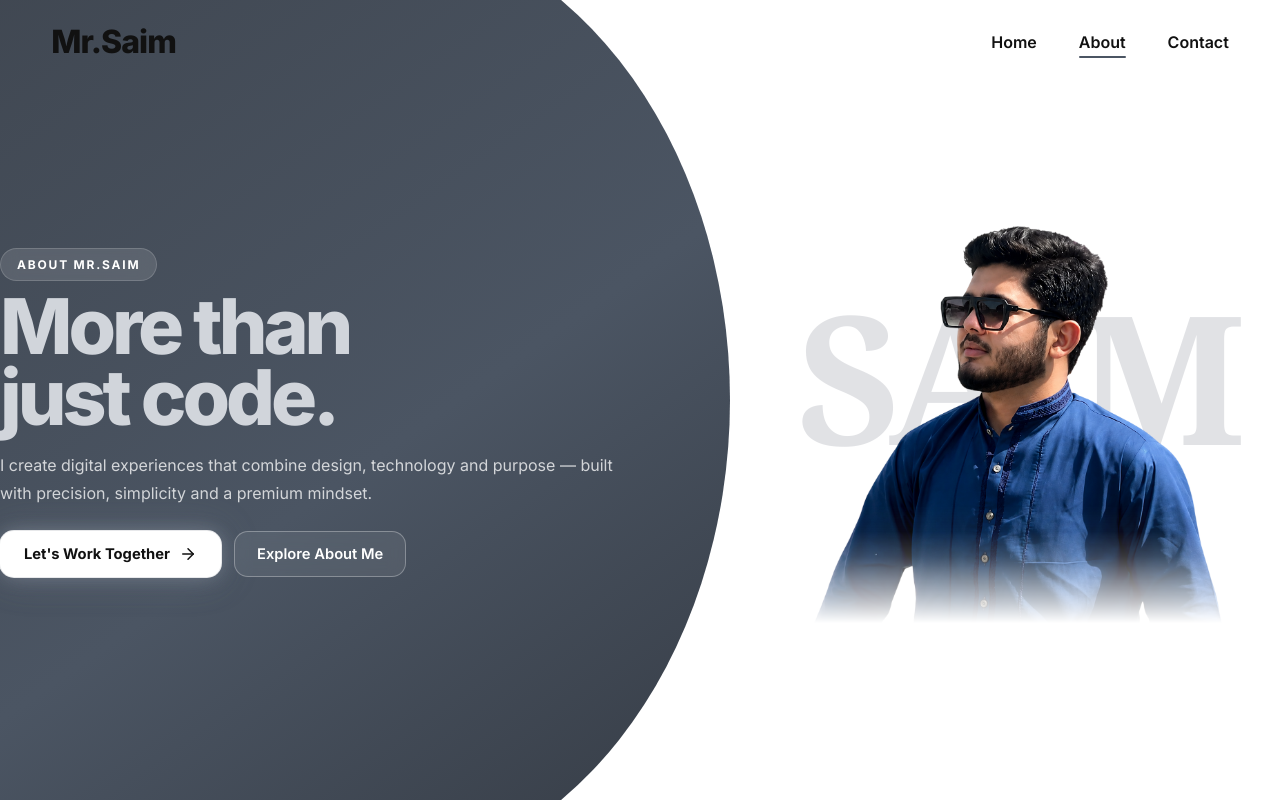
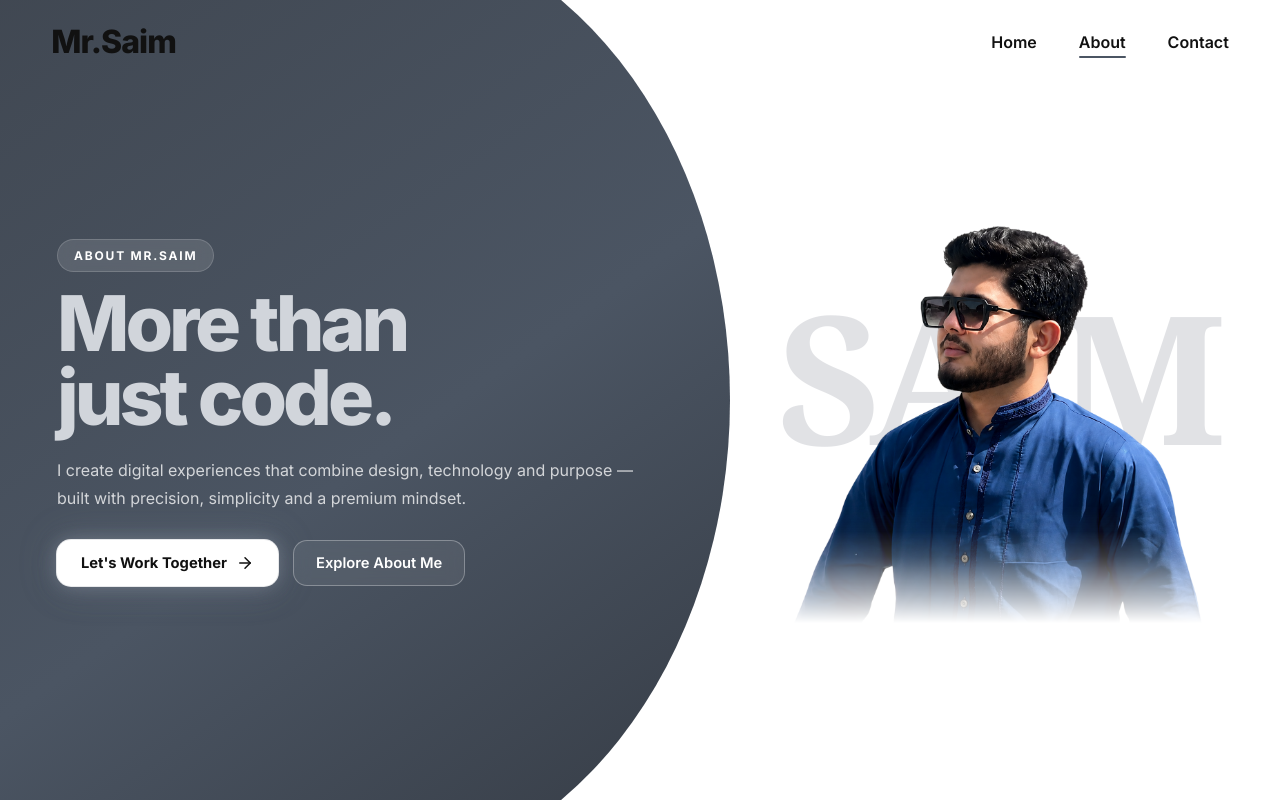
Before and after one commit to saimhafeez32-studio/Mr.Saim-Portfolio, a React (Vite) app: page /about in a window 1280 px wide. Shown: the top 802 px of the page. Built offline with nearby package versions, Linux system fonts and the light colour scheme.

Commit message:
Adjust about hero spacing

```diff
--- a/src/pages/About.css
+++ b/src/pages/About.css
@@ -125,7 +125,12 @@
 
   z-index: 3;
 
-  width: 100%;
+  width: min(
+    1500px,
+    calc(100% - 90px)
+  );
+
+  margin: 0 auto;
 
   display: grid;
 
@@ -133,7 +138,9 @@
 
   align-items: center;
 
-  gap: 40px;
+  gap: 70px;
+
+  box-sizing: border-box;
 }
 
 
@@ -144,7 +151,11 @@
 .about-hero-content {
   max-width: 720px;
 
-  padding-right: 10px;
+  padding-right: 20px;
+
+  padding-left: 12px;
+
+  box-sizing: border-box;
 }
 
 
@@ -153,7 +164,7 @@
 =================================== */
 
 .about-hero-content .about-tag {
-  margin-bottom: 9px;
+  margin-bottom: 13px;
 }
 
 
@@ -162,7 +173,7 @@
 =================================== */
 
 .about-hero-title {
-  margin: 0 0 20px;
+  margin: 0 0 24px;
 
   max-width: none;
 
@@ -191,7 +202,7 @@
 .about-hero-title span {
   display: block;
 
-  margin-top: 2px;
+  margin-top: 4px;
 
   color: #d1d5db;
 }
@@ -204,13 +215,13 @@
 .about-hero-description {
   max-width: 620px;
 
-  margin: 0 0 24px;
+  margin: 0 0 28px;
 
   color: rgba(255, 255, 255, 0.76);
 
   font-size: 1rem;
 
-  line-height: 1.7;
+  line-height: 1.75;
 }
 
 
@@ -223,7 +234,7 @@
 
   align-items: center;
 
-  gap: 13px;
+  gap: 15px;
 }
 
 
@@ -255,16 +266,11 @@
 
   text-decoration: none;
 
-  /*
-    Premium gray shine around the button.
-    Multiple shadows create a soft outer frame.
-  */
-
   box-shadow:
-  0 0 0 1px rgba(255, 255, 255, 0.85),
-  0 0 18px rgba(156, 163, 175, 0.38),
-  0 0 38px rgba(156, 163, 175, 0.25),
-  0 10px 28px rgba(75, 85, 99, 0.20);
+    0 0 0 1px rgba(255, 255, 255, 0.85),
+    0 0 18px rgba(156, 163, 175, 0.38),
+    0 0 38px rgba(156, 163, 175, 0.25),
+    0 10px 28px rgba(75, 85, 99, 0.20);
 
   transition:
     background 0.25s ease,
@@ -923,6 +929,8 @@
 
 
   .about-hero-container {
+    width: calc(100% - 48px);
+
     grid-template-columns: 1fr;
 
     gap: 20px;
@@ -935,6 +943,8 @@
     margin: auto;
 
     padding-right: 0;
+
+    padding-left: 0;
 
     text-align: center;
   }
@@ -986,6 +996,7 @@
   .about-hero {
     padding: 72px 0 45px;
   }
+
 
   .about-secondary-btn {
     display: none;
```
